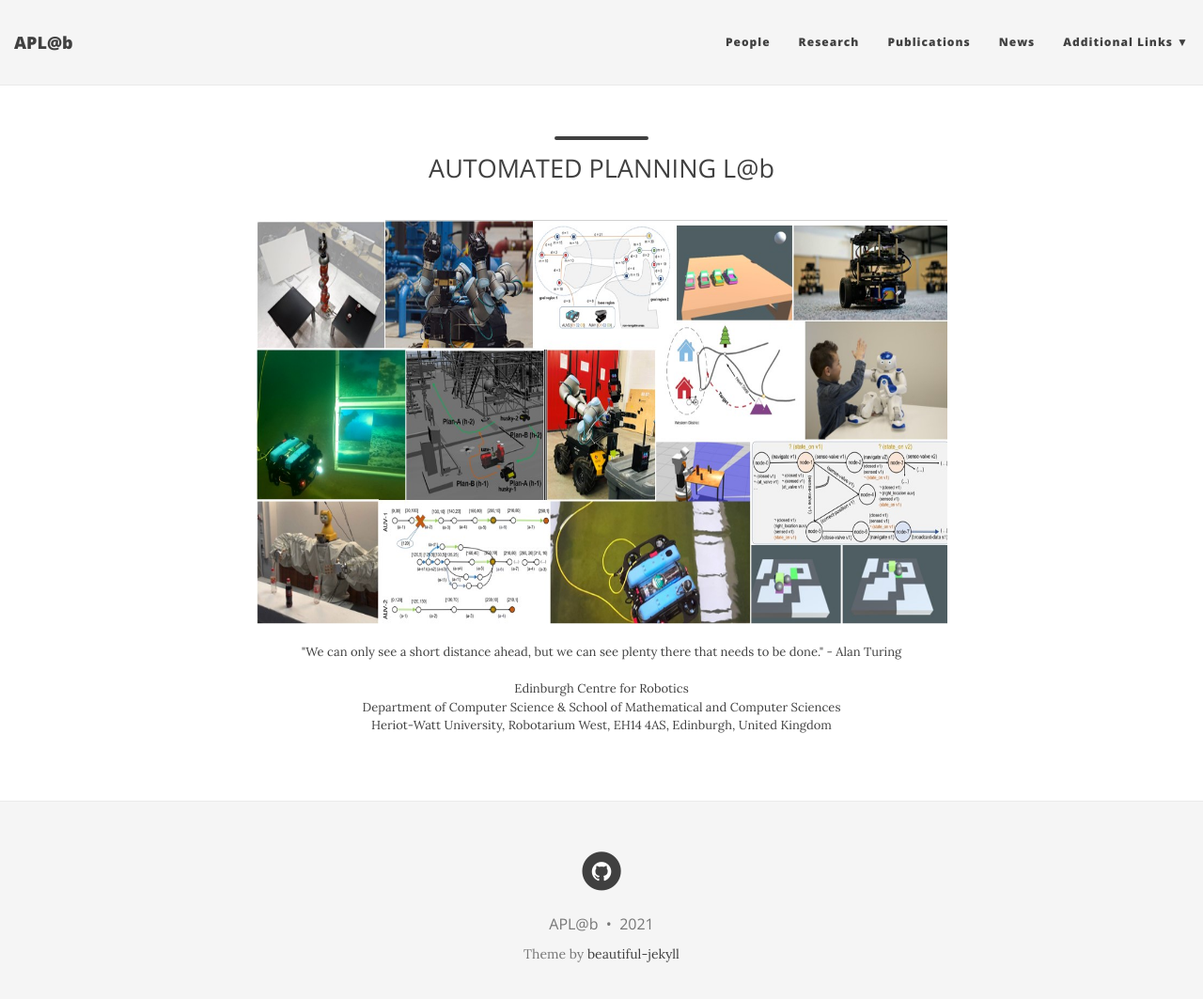
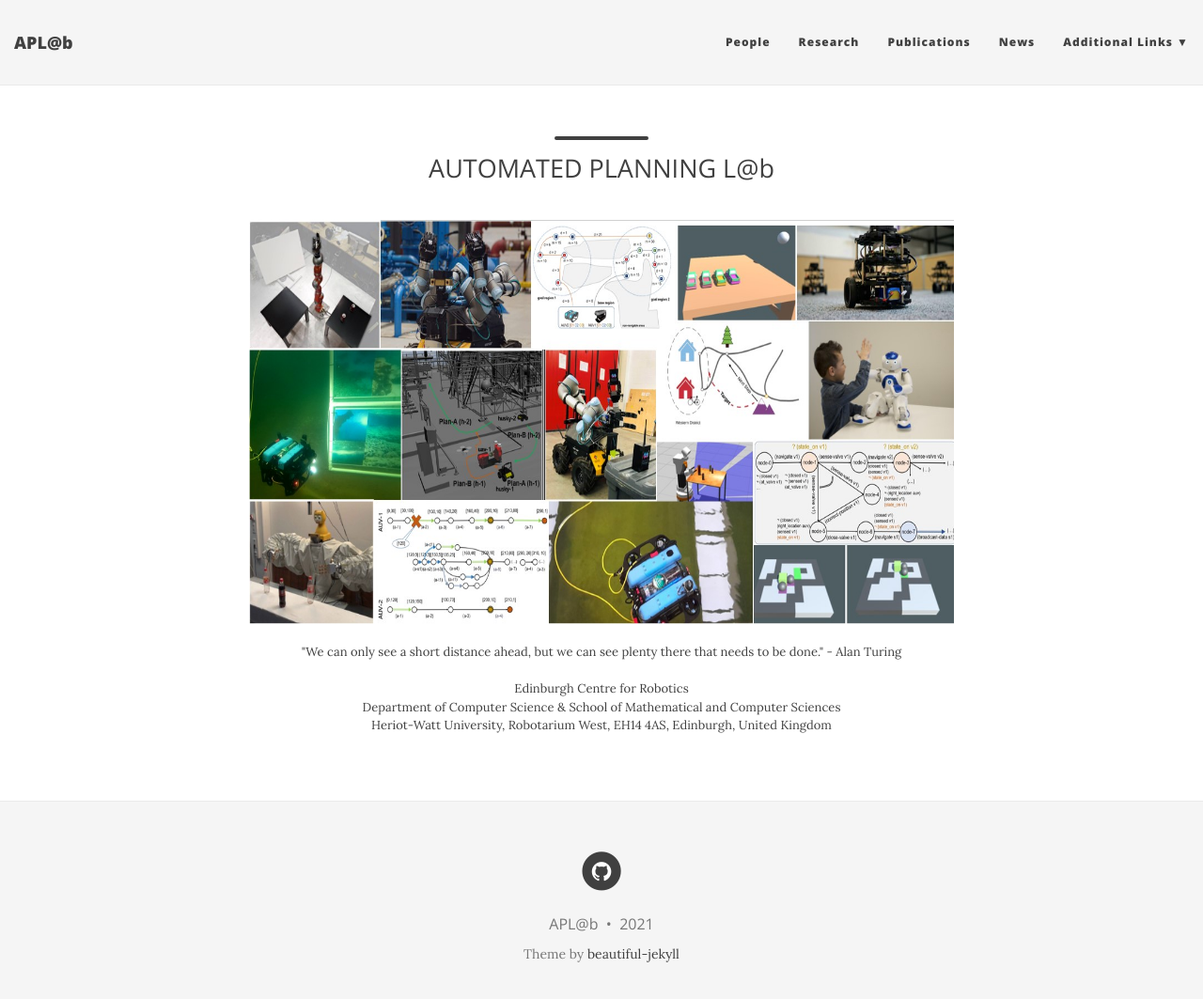
Before and after one commit to aplab2020/aplab2020.github.io, a Jekyll site: the page built from index.html, in a window 1280 px wide and 1076 px high. Shown: the top 1063 px of the window at 94% size. Built offline with Jekyll 4.4.1, drawn with Linux system fonts in a browser that asks for light colours; nearby versions of some CDN libraries.

Commit message:
Update index.html

```diff
--- a/index.html
+++ b/index.html
@@ -7,7 +7,7 @@ show-avatar: false
 
 <body>
 <p align="center">
-<img src="/img/apl.jpg" align="center" width="735" height="430">
+<img src="/img/apl.jpg" align="center" width="780" height="430">
 </p>
 </body>
 
```
